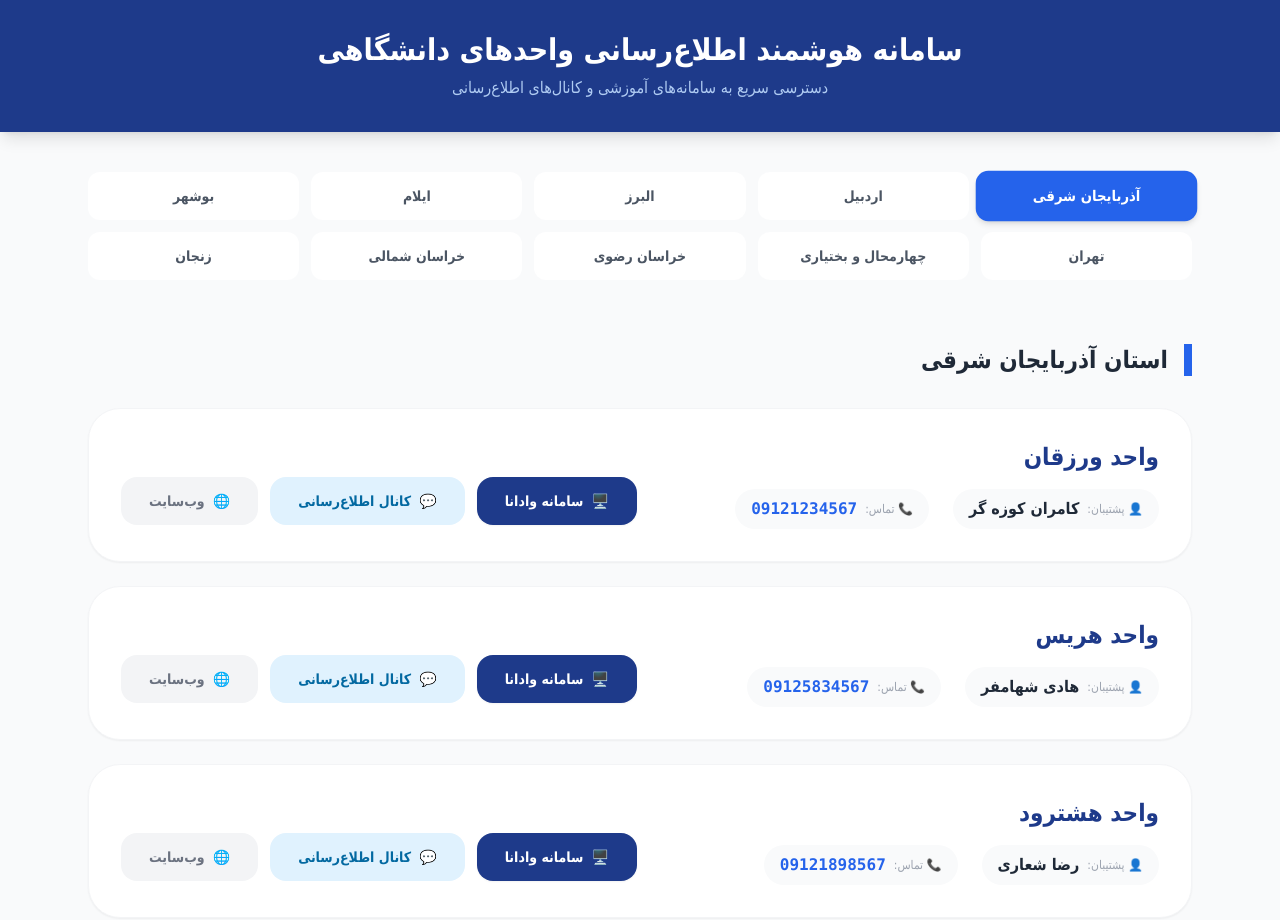
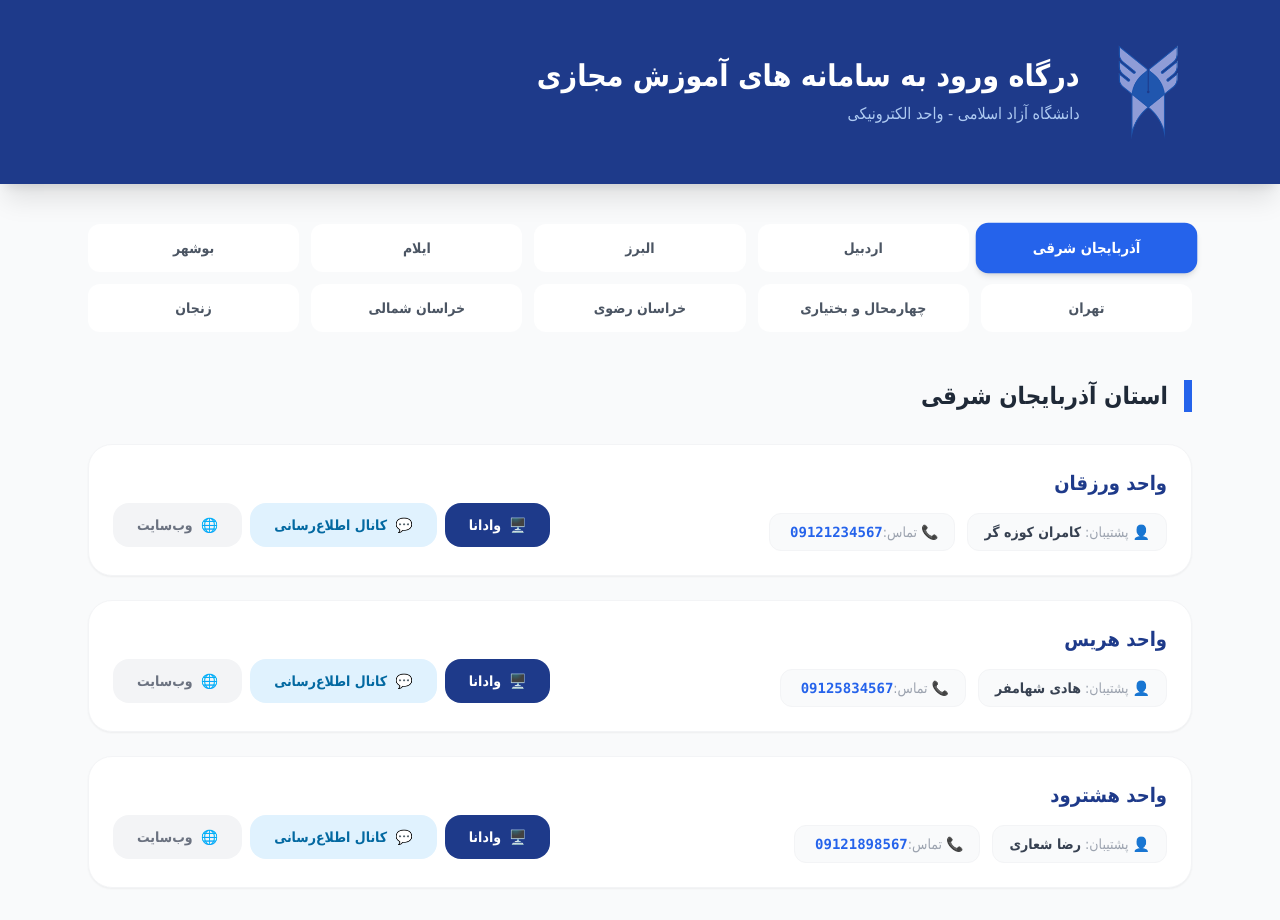
Before and after one commit to Afsanehaa/iau-contacts-redesign, a Vue app: page / in a window 1280 px wide. Both pictures are taken after a click on the button "آذربایجان شرقی". Shown: the top 920 px of the page. Built offline with nearby package versions, Linux system fonts and the light colour scheme.

Commit message:
edit and update UI/UX

```diff
--- a/src/App.vue
+++ b/src/App.vue
@@ -11,17 +11,28 @@
 
 <template>
   <div class="min-h-screen bg-gray-50 font-sans pb-20" dir="rtl">
-    <!-- هدر سایت -->
-    <header class="bg-blue-900 text-white p-8 mb-10 text-center shadow-lg">
-      <h1 class="text-2xl md:text-3xl font-bold">
-        سامانه هوشمند اطلاع‌رسانی واحدهای دانشگاهی
-      </h1>
-      <p class="mt-2 text-blue-200 opacity-90">دسترسی سریع به سامانه‌های آموزشی و کانال‌های اطلاع‌رسانی</p>
+    <header class="bg-blue-900 text-white shadow-xl mb-10">
+      <div class="max-w-6xl mx-auto px-6 py-8 flex flex-col md:flex-row items-center gap-6">
+        <div class="flex-shrink-0 bg-none p-3 rounded-2xl ">
+          <img
+            src="./assets/logo.png"
+            alt="IAU Logo"
+            class="h-20 md:h-24 w-auto object-contain"
+          />
+        </div>
+        <div class="text-center md:text-right">
+          <h1 class="text-2xl md:text-3xl font-black mb-2">
+            درگاه ورود به سامانه های آموزش مجازی
+          </h1>
+          <p class="text-blue-200 opacity-90 text-sm md:text-base font-medium">
+          دانشگاه آزاد اسلامی - واحد الکترونیکی
+          </p>
+        </div>
+      </div>
     </header>
 
     <main class="max-w-6xl mx-auto px-6">
-      <!-- بخش دکمه‌های انتخاب استان -->
-      <div class="grid grid-cols-2 sm:grid-cols-3 md:grid-cols-4 lg:grid-cols-5 gap-3 mb-16">
+      <div class="grid grid-cols-2 sm:grid-cols-3 md:grid-cols-4 lg:grid-cols-5 gap-3 mb-12">
         <button
           v-for="province in provinces"
           :key="province.id"
@@ -37,62 +48,40 @@
         </button>
       </div>
 
-      <!-- لیست واحدها -->
       <section v-if="selectedProvince" class="animate-fade-in">
         <div class="flex items-center gap-3 mb-8 border-r-8 border-blue-600 pr-4">
-          <h2 class="text-2xl font-black text-gray-800">
-            استان {{ selectedProvince.name }}
-          </h2>
+          <h2 class="text-2xl font-black text-gray-800">استان {{ selectedProvince.name }}</h2>
         </div>
 
         <div class="grid gap-6">
           <div
             v-for="city in selectedProvince.cities"
             :key="city.id"
-            class="bg-white rounded-[2rem] p-8 shadow-sm border border-gray-100 flex flex-col xl:flex-row xl:items-end justify-between gap-8 hover:shadow-xl transition-all"
+            class="bg-white rounded-3xl p-6 shadow-sm border border-gray-100 flex flex-col xl:flex-row xl:items-end justify-between gap-6 hover:shadow-xl transition-all"
           >
-            <!-- بخش اطلاعات واحد -->
             <div class="flex-1">
-              <h3 class="text-2xl font-black text-blue-900 mb-4">واحد {{ city.name }}</h3>
-              <div class="flex flex-wrap items-center gap-y-3 gap-x-6 text-gray-600">
-                <div class="flex items-center gap-2 bg-gray-50 px-4 py-2 rounded-full">
-                  <span class="text-gray-400 text-xs">👤 پشتیبان:</span>
-                  <span class="font-bold text-gray-800">{{ city.support }}</span>
+              <h3 class="text-xl font-extrabold text-blue-900 mb-4">واحد {{ city.name }}</h3>
+              <div class="flex flex-wrap items-center gap-3">
+                <div class="bg-gray-50 px-4 py-2 rounded-xl text-sm border border-gray-100">
+                  <span class="text-gray-400">👤 پشتیبان:</span>
+                  <span class="font-bold text-gray-700 mr-1">{{ city.support }}</span>
                 </div>
-                <div class="flex items-center gap-2 bg-gray-50 px-4 py-2 rounded-full">
-                  <span class="text-gray-400 text-xs">📞 تماس:</span>
-                  <a :href="'tel:' + city.phone" class="font-mono font-bold text-blue-600 hover:underline" dir="ltr">
-                    {{ city.phone }}
-                  </a>
+                <div class="bg-gray-50 px-4 py-2 rounded-xl text-sm border border-gray-100">
+                  <span class="text-gray-400">📞 تماس:</span>
+                  <a :href="'tel:' + city.phone" class="font-mono font-bold text-blue-600 ml-1">{{ city.phone }}</a>
                 </div>
               </div>
             </div>
 
-            <!-- بخش دکمه‌های عملیاتی (ترازشده با اطلاعات بالا) -->
-            <div class="flex flex-wrap gap-3 mb-1">
-
-              <!-- دکمه وادانا با رنگ آبی درخواستی -->
-              <a
-                :href="'http://' + city.vadana"
-                target="_blank"
-                class="flex-1 md:flex-none bg-blue-900 text-white px-7 py-3.5 rounded-2xl text-sm font-bold hover:bg-blue-800 transition-all flex items-center justify-center gap-2 shadow-sm hover:shadow-md"
-              >
-                <span>🖥️</span> سامانه وادانا
+            <div class="flex flex-wrap gap-2 mb-1">
+              <a :href="'http://' + city.vadana" target="_blank" class="flex-1 md:flex-none bg-blue-900 text-white px-6 py-3 rounded-2xl text-sm font-bold hover:bg-blue-800 transition-all flex items-center justify-center gap-2">
+                <span>🖥️</span> وادانا
               </a>
 
-              <a
-                :href="city.messenger"
-                target="_blank"
-                class="flex-1 md:flex-none bg-sky-100 text-sky-700 px-7 py-3.5 rounded-2xl text-sm font-bold hover:bg-sky-200 transition-all flex items-center justify-center gap-2"
-              >
+              <a :href="city.messenger" target="_blank" class="flex-1 md:flex-none bg-sky-100 text-sky-700 px-6 py-3 rounded-2xl text-sm font-bold hover:bg-sky-200 transition-all flex items-center justify-center gap-2">
                 <span>💬</span> کانال اطلاع‌رسانی
               </a>
-
-              <a
-                :href="'http://' + city.website"
-                target="_blank"
-                class="flex-1 md:flex-none bg-gray-100 text-gray-500 px-7 py-3.5 rounded-2xl text-sm font-bold hover:bg-gray-200 transition-all flex items-center justify-center gap-2"
-              >
+              <a :href="'http://' + city.website" target="_blank" class="flex-1 md:flex-none bg-gray-100 text-gray-500 px-6 py-3 rounded-2xl text-sm font-bold hover:bg-gray-200 transition-all flex items-center justify-center gap-2">
                 <span>🌐</span> وب‌سایت
               </a>
             </div>
@@ -100,9 +89,9 @@
         </div>
       </section>
 
-      <div v-else class="text-center py-24 bg-white rounded-[3rem] shadow-inner border border-dashed border-gray-200">
-        <div class="text-7xl mb-6 opacity-20">📍</div>
-        <h3 class="text-xl font-bold text-gray-400 italic">برای شروع، یک استان را انتخاب کنید</h3>
+      <div v-else class="text-center py-24 bg-white rounded-[3rem] border-2 border-dashed border-gray-200">
+        <div class="text-7xl mb-4 opacity-10">🎓</div>
+        <p class="text-gray-400 font-bold text-lg">برای مشاهده اطلاعات واحدها، ابتدا یک استان را انتخاب کنید</p>
       </div>
     </main>
   </div>
@@ -110,15 +99,9 @@
 
 <style scoped>
 @keyframes fadeIn {
-  from { opacity: 0; transform: translateY(30px); }
+  from { opacity: 0; transform: translateY(20px); }
   to { opacity: 1; transform: translateY(0); }
 }
-
-.animate-fade-in {
-  animation: fadeIn 0.6s ease-out forwards;
-}
-
-.font-sans {
-  font-family: 'Tahoma', 'Segoe UI', sans-serif;
-}
+.animate-fade-in { animation: fadeIn 0.5s ease-out forwards; }
+.font-sans { font-family: 'Tahoma', sans-serif; }
 </style>
--- a/src/data/provinces.js
+++ b/src/data/provinces.js
@@ -14,9 +14,9 @@
     name: "اردبیل",
     slug: "ardebil",
     cities: [
-      { id: 104, name: "واحد اردبیل", support: "ایرج قربانی", phone: "09121225867", website: "ardebil.iau.ir", vadana: "vadana02.ec.aiu.ir", messenger: "http://vadana2ardebil" },
-      { id: 105, name: "واحد خلخال", support: "عارف ترابی", phone: "09121234512", website: "khalkhal.iau.ir", vadana: "vadana02.ec.aiu.ir", messenger: "http://vadana2khalkhal" },
-      { id: 106, name: "واحد گرمی", support: "وحید رشیدی", phone: "09121234789", website: "germi.iau.ir", vadana: "vadana02.ec.aiu.ir", messenger: "http://vadana2germi" }
+      { id: 104, name: "اردبیل", support: "ایرج قربانی", phone: "09121225867", website: "ardebil.iau.ir", vadana: "vadana02.ec.aiu.ir", messenger: "http://vadana2ardebil" },
+      { id: 105, name: "خلخال", support: "عارف ترابی", phone: "09121234512", website: "khalkhal.iau.ir", vadana: "vadana02.ec.aiu.ir", messenger: "http://vadana2khalkhal" },
+      { id: 106, name: "گرمی", support: "وحید رشیدی", phone: "09121234789", website: "germi.iau.ir", vadana: "vadana02.ec.aiu.ir", messenger: "http://vadana2germi" }
     ]
   },
   {
@@ -24,9 +24,9 @@
     name: "البرز",
     slug: "alborz",
     cities: [
-      { id: 107, name: "واحد کرج", support: "شهرزاد ستوده", phone: "09151234567", website: "karaj.iau.ir", vadana: "vadana02.ec.aiu.ir", messenger: "http://vadana2karaj" },
+      { id: 107, name: "کرج", support: "شهرزاد ستوده", phone: "09151234567", website: "karaj.iau.ir", vadana: "vadana02.ec.aiu.ir", messenger: "http://vadana2karaj" },
       { id: 108, name: "مرکز نظرآباد", support: "شکوفه رضایی", phone: "09143021064", website: "nazarabad.iau.ir", vadana: "vadana02.ec.aiu.ir", messenger: "http://vadana2nazarabad" },
-      { id: 109, name: "واحد هشتگرد", support: "یگانه بیگی", phone: "09131234567", website: "hashtgard.iau.ir", vadana: "vadana02.ec.aiu.ir", messenger: "http://vadana2hashtgard" }
+      { id: 109, name: "هشتگرد", support: "یگانه بیگی", phone: "09131234567", website: "hashtgard.iau.ir", vadana: "vadana02.ec.aiu.ir", messenger: "http://vadana2hashtgard" }
     ]
   },
   {
@@ -42,9 +42,9 @@
     name: "بوشهر",
     slug: "boshehr",
     cities: [
-      { id: 111, name: "واحد بوشهر", support: "ارسلان فلاحتکار", phone: "09136021064", website: "boshehr.iau.ir", vadana: "vadana02.ec.aiu.ir", messenger: "http://vadana2boshehr" },
+      { id: 111, name: "بوشهر", support: "ارسلان فلاحتکار", phone: "09136021064", website: "boshehr.iau.ir", vadana: "vadana02.ec.aiu.ir", messenger: "http://vadana2boshehr" },
       { id: 112, name: "مرکز کنگان", support: "عبدالمجید سبوطی", phone: "09189021064", website: "kangan.iau.ir", vadana: "vadana02.ec.aiu.ir", messenger: "http://vadana2kangan" },
-      { id: 113, name: "واحد لوار", support: "محمد محمدی تبار", phone: "09173021064", website: "lavar.iau.ir", vadana: "vadana02.ec.aiu.ir", messenger: "http://vadana2lavar" }
+      { id: 113, name: "لوار", support: "محمد محمدی تبار", phone: "09173021064", website: "lavar.iau.ir", vadana: "vadana02.ec.aiu.ir", messenger: "http://vadana2lavar" }
     ]
   },
   {
@@ -63,8 +63,8 @@
     name: "چهارمحال و بختیاری",
     slug: "chaharmahal-and-bakhtiari",
     cities: [
-      { id: 117, name: "واحد شهرکرد", support: "کامران کوزه گر", phone: "09145421064", website: "shahrkord.iau.ir", vadana: "vadana02.ec.aiu.ir", messenger: "http://vadana2shahrkord" },
-      { id: 118, name: "واحد بروجن", support: "کامران کوزه گر", phone: "09163021064", website: "borojen.iau.ir", vadana: "vadana02.ec.aiu.ir", messenger: "http://vadana2borojen" },
+      { id: 117, name: "شهرکرد", support: "کامران کوزه گر", phone: "09145421064", website: "shahrkord.iau.ir", vadana: "vadana02.ec.aiu.ir", messenger: "http://vadana2shahrkord" },
+      { id: 118, name: "بروجن", support: "کامران کوزه گر", phone: "09163021064", website: "borojen.iau.ir", vadana: "vadana02.ec.aiu.ir", messenger: "http://vadana2borojen" },
       { id: 119, name: "مرکز فارسان", support: "کامران کوزه گر", phone: "09193021064", website: "farsiyan.iau.ir", vadana: "vadana02.ec.aiu.ir", messenger: "http://vadana2farsiyan" }
     ]
   },
@@ -83,9 +83,9 @@
     name: "خراسان شمالی",
     slug: "north-khorasan",
     cities: [
-      { id: 123, name: "واحد بجنورد", support: "کامران کوزه گر", phone: "09123921064", website: "bojnord.iau.ir", vadana: "vadana02.ec.aiu.ir", messenger: "http://bojnord" },
-      { id: 124, name: "واحد شیروان", support: "احمدی", phone: "02131111156", website: "shirvan.iau.ir", vadana: "vadana01.ec.aiu.ir", messenger: "http://t.me/shirvan" },
-      { id: 125, name: "واحد اسفراین", support: "احمدی", phone: "04131145611", website: "esfarayen.iau.ir", vadana: "vadana01.ec.aiu.ir", messenger: "http://t.me/esfarayen" }
+      { id: 123, name: " بجنورد", support: "کامران کوزه گر", phone: "09123921064", website: "bojnord.iau.ir", vadana: "vadana02.ec.aiu.ir", messenger: "http://bojnord" },
+      { id: 124, name: " شیروان", support: "احمدی", phone: "02131111156", website: "shirvan.iau.ir", vadana: "vadana01.ec.aiu.ir", messenger: "http://t.me/shirvan" },
+      { id: 125, name: " اسفراین", support: "احمدی", phone: "04131145611", website: "esfarayen.iau.ir", vadana: "vadana01.ec.aiu.ir", messenger: "http://t.me/esfarayen" }
     ]
   },
   {
@@ -93,9 +93,9 @@
     name: "زنجان",
     slug: "zanjan",
     cities: [
-      { id: 126, name: "واحد خدابنده", support: "کامران کوزه گر", phone: "09143843064", website: "khodabande.iau.ir", vadana: "vadana02.ec.aiu.ir", messenger: "http://khodabande" },
-      { id: 127, name: "واحد هیدج", support: "احمدی", phone: "05131239111", website: "hidaj.iau.ir", vadana: "vadana01.ec.aiu.ir", messenger: "http://t.me/hidaj" },
-      { id: 128, name: "واحد ابهر", support: "احمدی", phone: "04131139711", website: "abhar.iau.ir", vadana: "vadana01.ec.aiu.ir", messenger: "http://t.me/abhar" }
+      { id: 126, name: " خدابنده", support: "کامران کوزه گر", phone: "09143843064", website: "khodabande.iau.ir", vadana: "vadana02.ec.aiu.ir", messenger: "http://khodabande" },
+      { id: 127, name: " هیدج", support: "احمدی", phone: "05131239111", website: "hidaj.iau.ir", vadana: "vadana01.ec.aiu.ir", messenger: "http://t.me/hidaj" },
+      { id: 128, name: "ابهر", support: "احمدی", phone: "04131139711", website: "abhar.iau.ir", vadana: "vadana01.ec.aiu.ir", messenger: "http://t.me/abhar" }
     ]
   }
 ];
```
Also changed, not shown: src/assets/logo-uni.png (added), src/assets/logo.png (added).
